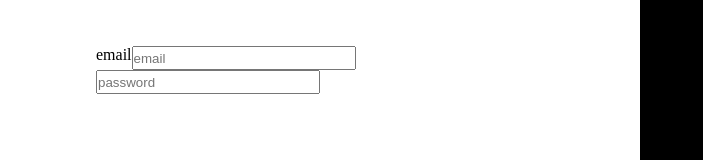
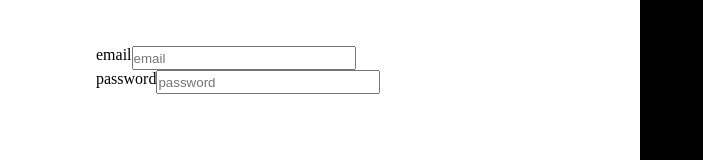
Before and after one commit to Dhanush046/Music-recommendation, a React (Create React App) app: page / in a window 1280 px wide. Shown: the part 474-634 px from the top of the page, without its empty margins (0-703 px from the left). Built offline with nearby package versions, Linux system fonts and the light colour scheme.

Commit message:
login-09:03

```diff
--- a/src/login/Login.jsx
+++ b/src/login/Login.jsx
@@ -7,11 +7,14 @@ const Login = () => {
         <div className="login"></div>
         <div className="email">
           <div className="emailwrapper">
-            <div className="labelwrap">
+            <div className="emaillabelwrap">
               <label htmlFor="email1">email</label>
               <input type="email" className="email1" placeholder="email" />
             </div>
-            <input type="password" className="pw" placeholder="password" />
+            <div className="pwlabelwrapper">
+              <label htmlFor="pw1">password</label>
+             <input type="password" className="pw" placeholder="password" />
+            </div>
           </div>
         </div>
       </div>
--- a/src/login/login.css
+++ b/src/login/login.css
@@ -56,8 +56,13 @@ label{
     text-align: left;
 
 }
-.labelwrap{
+.emaillabelwrap{
     position: relative;
     display: flex;
     flex-direction: row;
 }
+.pwlabelwrapper{
+    position: relative;
+    display: flex;
+    flex-direction: row;
+}
```
